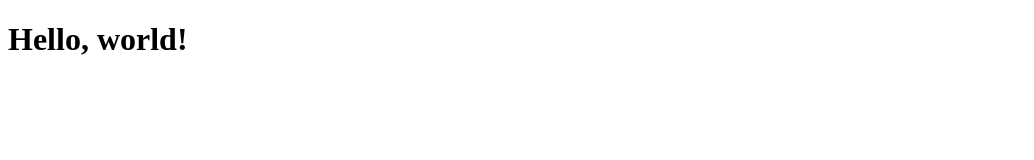
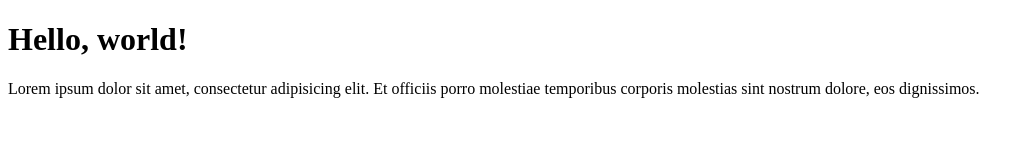
Before and after one commit to BigSamDev/demo-repo, a plain HTML site: page index.html in a window 1280 px wide. Shown: the whole page, without its empty margins (0-1034 px from the left). Drawn offline with Linux system fonts and the light colour scheme.

Commit message:
added paragraph

```diff
--- a/index.html
+++ b/index.html
@@ -8,5 +8,6 @@
 </head>
 <body>
     <h1>Hello, world!</h1>
+    <p>Lorem ipsum dolor sit amet, consectetur adipisicing elit. Et officiis porro molestiae temporibus corporis molestias sint nostrum dolore, eos dignissimos.</p>
 </body>
 </html>
```
